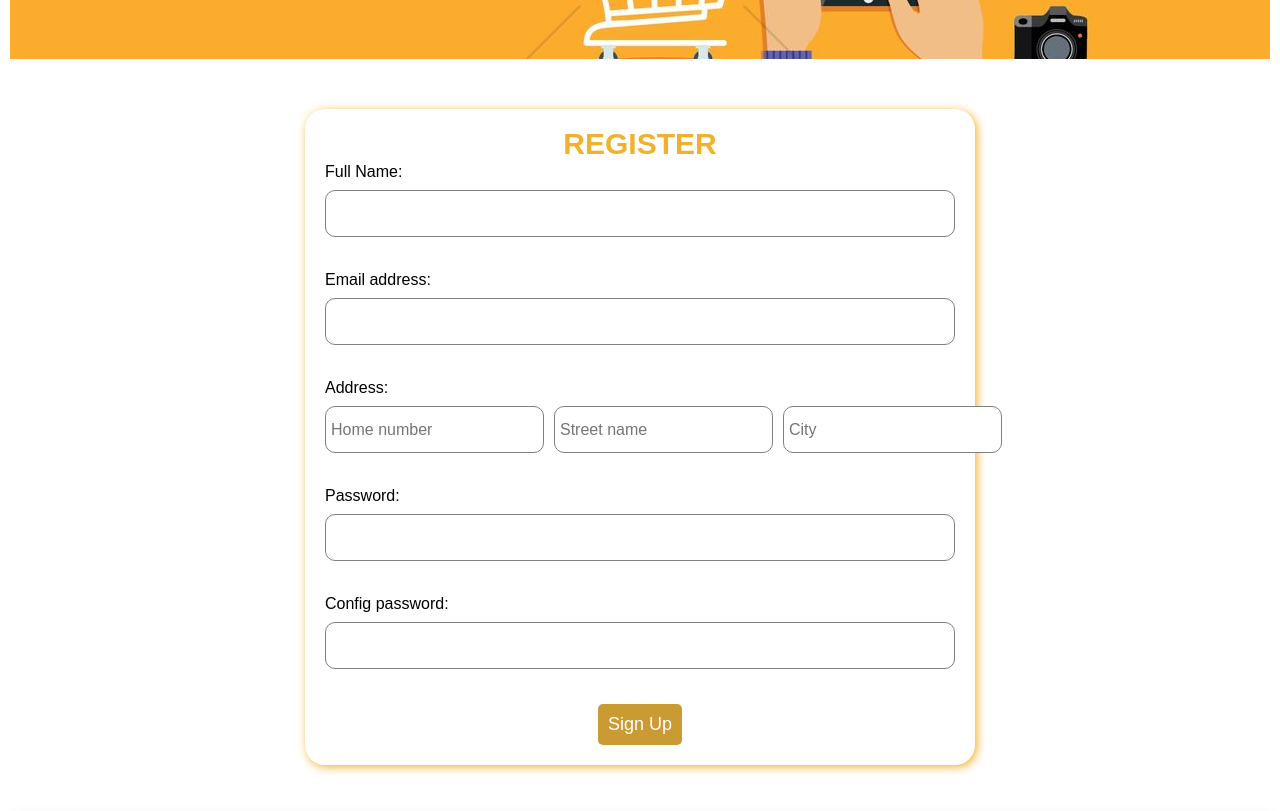
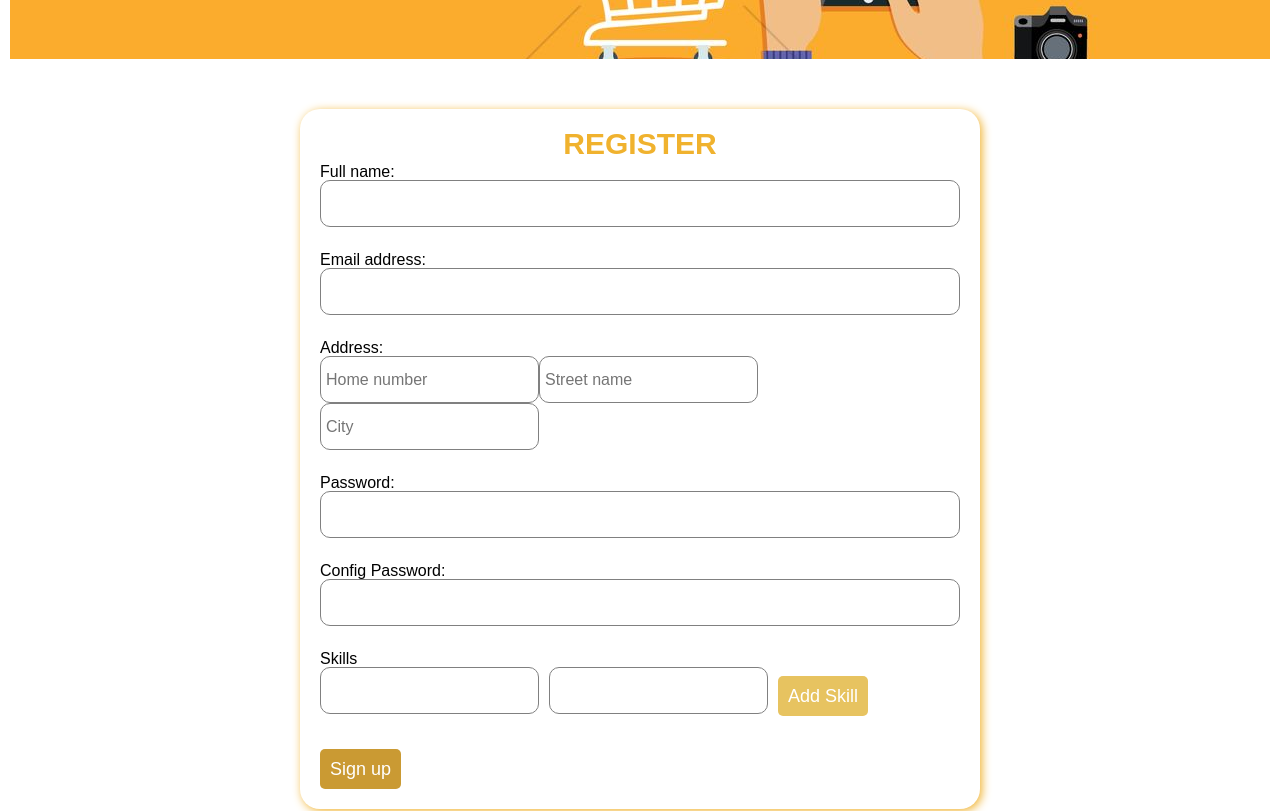
Before and after one commit to at-lieuphan/AT-LieuPhan-FE-Angular1, an Angular app: page / in a window 1280 px wide. Shown: the part 340-1151 px from the top of the page. Built offline with nearby package versions, Linux system fonts and the light colour scheme; a web font is replaced by a local one.

Commit message:
complete design UI register form

```diff
--- a/src/app/app.component.html
+++ b/src/app/app.component.html
@@ -1,4 +1,5 @@
 <app-header></app-header>
 <app-banner></app-banner>
-<app-register></app-register>
+<!-- <app-register></app-register> -->
+<app-register-form></app-register-form>
 <app-footer></app-footer>
--- /dev/null
+++ b/src/app/auth/components/register-form/register-form.component.html
@@ -0,0 +1,41 @@
+<section class="section-register pd-4 d-flex mg-auto">
+  <div class="container">
+    <h2 class="title-register d-flex jc-center txt-uppercase">Register</h2>
+    <form action="" [formGroup]="registerForm" (ngSubmit)="onSubmit()">
+      <div class="form-group">
+        <label for="">Full name:</label>
+        <input type="text" class="form-control" formControlName="name">
+      </div>
+      <div class="form-group">
+        <label for="">Email address:</label>
+        <input type="text" class="form-control" formControlName="email">
+      </div>
+      <div formGroupName="address" class="form-group">
+        <label for="">Address:</label>
+        <div>
+          <input type="text" class="form-control" placeholder="Home number" formControlName="home">
+          <input type="text" class="form-control" placeholder="Street name"  formControlName="street">
+          <input type="text" class="form-control" placeholder="City" formControlName="city">
+        </div>
+      </div>
+      <div class="form-group">
+        <label for="">Password:</label>
+        <input type="password" class="form-control" formControlName="pass">
+      </div>
+      <div class="form-group">
+        <label for="">Config Password:</label>
+        <input type="password" class="form-control" formControlName="passCof">
+      </div>
+      <div class="form-group" formArrayName="skills">
+        <label for="">Skills</label>
+        <div class="d-flex flex-wrap align-center">
+          <input  *ngFor="let skill of skills.controls; let i=index" class="form-control mr-2 mb-2" type="text" [formControlName]="i">
+          <button class="btn btn-primary" (click)="addSkill()" [disabled]="skills.length > 5">Add Skill</button>
+        </div>
+      </div>
+      <div>
+        <button type="submit" [disabled]="!registerForm.valid" class="btn btn-sign">Sign up</button>
+      </div>
+    </form>
+  </div>
+</section>
--- /dev/null
+++ b/src/app/auth/components/register-form/register-form.component.ts
@@ -0,0 +1,54 @@
+import { Component, OnInit } from '@angular/core';
+import { FormGroup, FormControl, FormBuilder, Validators, FormArray } from '@angular/forms';
+
+@Component({
+  selector: 'app-register-form',
+  templateUrl: './register-form.component.html',
+  styleUrls: ['./register-form.component.scss']
+})
+export class RegisterFormComponent implements OnInit {
+  registerForm: FormGroup;
+  constructor(private fb: FormBuilder) {  }
+
+  ngOnInit(): void {
+    // this.registerForm = new FormGroup({
+    //   name: new FormControl(''),
+    //   email: new FormControl(''),
+    //   address: new FormGroup({
+    //     home: new FormControl(''),
+    //     street: new FormControl(''),
+    //     city: new FormControl('')
+    //   }),
+
+    // })
+    this.registerForm = this.fb.group({
+      name: ['', Validators.required],
+      email: ['', Validators.required],
+      address: this.fb.group({
+        home: ['', Validators.required],
+        street: ['', Validators.required],
+        city: ['', Validators.required]
+      }),
+      pass: ['', Validators.required],
+      passCof: ['', Validators.required],
+      skills: this.fb.array([
+        this.fb.control(''),
+        this.fb.control('')
+      ])
+
+    })
+  }
+
+  get skills() {
+    return this.registerForm.get('skills') as FormArray;
+  }
+
+  addSkill() {
+    this.skills.push(this.fb.control(''));
+  }
+
+  onSubmit() {
+    console.log(this.registerForm.value);
+  }
+
+}
--- a/src/assets/sass/modules/_button.scss
+++ b/src/assets/sass/modules/_button.scss
@@ -1,4 +1,5 @@
 .btn {
   padding: 10px;
   background: none;
+  height: 40px;
 }
--- a/src/assets/sass/pages/_register.scss
+++ b/src/assets/sass/pages/_register.scss
@@ -16,3 +16,10 @@
   border-radius: 5px;
   font-size: map-get($map: $font-size, $key: font-lg);
 }
+
+.btn-primary {
+  background-color: rgb(231, 195, 96);
+  color: #ffff;
+  border-radius: 5px;
+  font-size: map-get($map: $font-size, $key: font-lg);
+}
```
Also changed, not shown: src/app/app.module.ts (+6 -3 lines), src/app/auth/components/register-form/register-form.component.scss (added), 1 other file (tests, documents, lock files or other folders).
